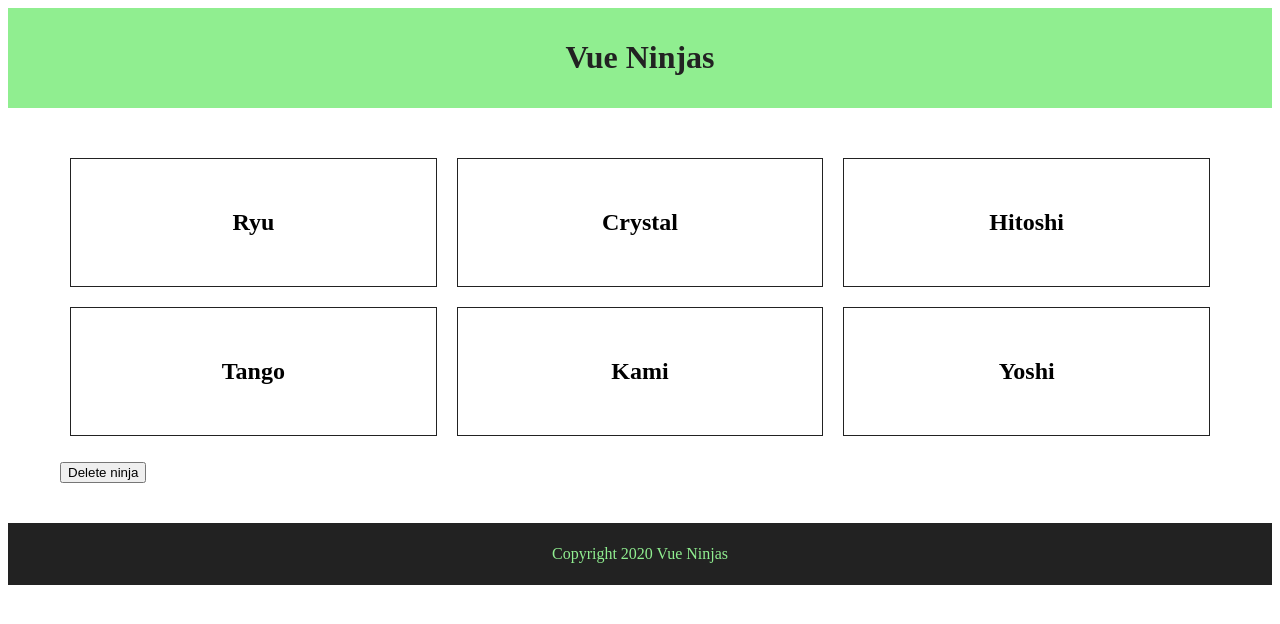
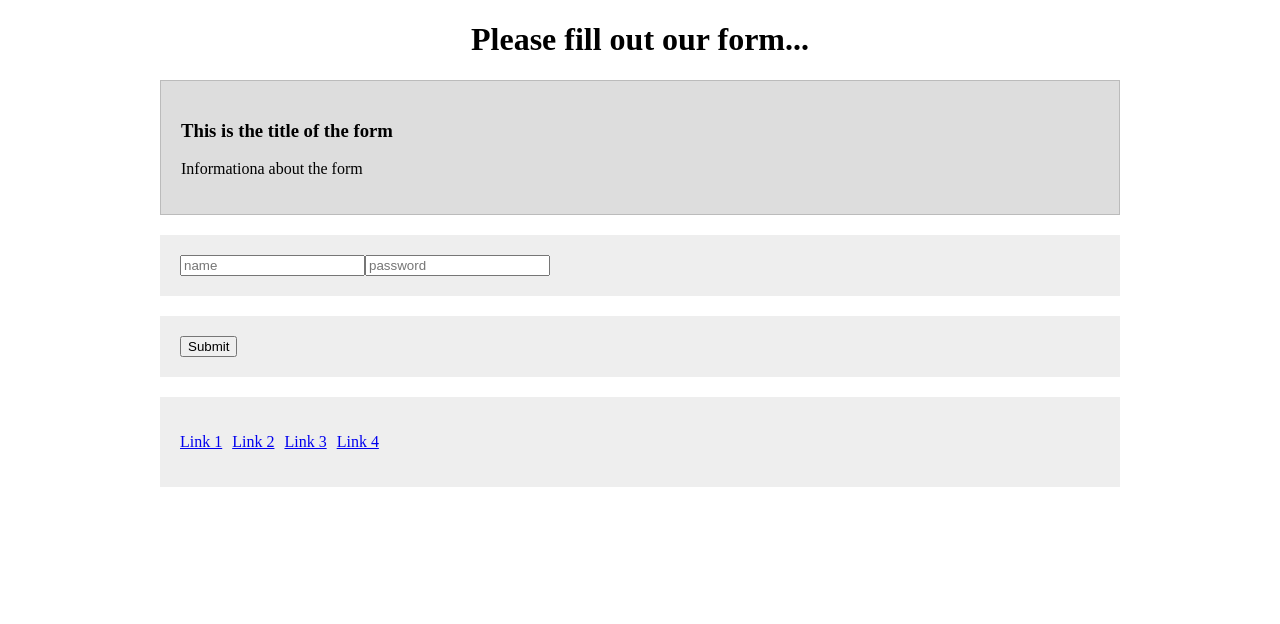
Before and after one commit to enricochionna/vuejs-playlist, a Vue app: page / in a window 1280 px wide. Shown: the top 624 px of the page. Built offline with nearby package versions, Linux system fonts and the light colour scheme.

Commit message:
lesson 27

```diff
--- a/src/App.vue
+++ b/src/App.vue
@@ -1,40 +1,36 @@
 <template>
   <div>
-    <app-header v-bind:title="title" v-on:changeTitle="updateTitle($event)"/>
-    <app-ninjas v-bind:ninjas="ninjas"/>
-    <app-footer v-bind:title="title"/>
+    <form-helper>
+      <div slot="form-header">
+        <h3>This is the title of the form</h3>
+        <p>Informationa about the form</p>
+      </div>
+      <div slot="form-fields">
+        <input type="text" placeholder="name" required/>
+        <input type="password" placeholder="password" required />
+      </div>
+      <div slot="form-controls">
+        <button v-on:click="handleSubmit">Submit</button>
+      </div>
+    </form-helper>
   </div>
 </template>
 
 <script>
-import Header from './components/Header.vue'
-import Ninjas from './components/Ninjas.vue'
-import Footer from './components/Footer.vue'
+import formHelper from './components/formHelper.vue'
 
 export default {
   components:{
-    'app-header': Header,
-    'app-ninjas': Ninjas,
-    'app-footer': Footer
+    'form-helper': formHelper
   },
   data() {
     return {
-      ninjas: [
-        {name: 'Ryu', speciality: 'Vue Components', show: false},
-        {name: 'Crystal', speciality: 'HTML Wizardry', show: false},
-        {name: 'Hitoshi', speciality: 'Click Events', show: false},
-        {name: 'Tango', speciality: 'Conditionals', show: false},
-        {name: 'Kami', speciality: 'Webpack', show: false},
-        {name: 'Yoshi', speciality: 'Data Diggin', show: false}
-      ],
-      title: "Vue Ninjas"
-
+      title: 'I am a dyanmic slot title'
     }
   },
   methods:{
-    updateTitle: function(updatedTitle){
-      this.title= updatedTitle;
-    }
+
+
   }
 }
 </script>
--- a/src/components/Footer.vue
+++ /dev/null
@@ -1,39 +0,0 @@
-<template>
-<footer>
-  <p>{{ copyright }} {{title}}</p>
-</footer>
-
-</template>
-
-<script>
-import {bus} from '../main';
-
-export default {
-  props:{
-    title:{
-      type: String
-    }
-  },
-  data() {
-    return {
-      copyright: ' Copyright 2020'
-    }
-  },
-  created(){
-    bus.$on('titleChanged', (data)=> {
-      this.title = data;
-    })
-  }
-}
-</script>
-
-<style scoped>
-footer{
-    background: #222;
-    padding: 6px;
-}
-p{
-        color: lightgreen;
-        text-align: center;
-}
-</style>
--- a/src/components/Header.vue
+++ /dev/null
@@ -1,41 +0,0 @@
-<template>
-  <header>
-    <h1 v-on:click="changeTitle">{{ title }}</h1>
-  </header>
-
-</template>
-
-<script>
-import {bus} from '../main';
-
-export default {
-  props: {
-    title: {
-      type: String
-    }
-  },
-  data() {
-    return {
-
-    }
-  },
-  methods: {
-    changeTitle: function(){
-      //this.$emit('changeTitle', 'Vue Wizards');
-      this.title = 'Vue Wizards';
-      bus.$emit('titleChanged', 'Vue Wizards');
-    }
-  }
-}
-</script>
-
-<style scoped>
-header{
-    background: lightgreen;
-    padding: 10px;
-}
-h1{
-    color: #222;
-    text-align: center;
-}
-</style>
--- a/src/components/Ninjas.vue
+++ /dev/null
@@ -1,77 +0,0 @@
-<template>
-  <div id="ninjas">
-    <ul>
-      <li v-for="ninja in ninjas" :key="ninja.name" v-on:click="ninja.show=!ninja.show">
-        <h2>{{ninja.name}}</h2>
-        <h3 v-show="ninja.show">{{ninja.speciality}}</h3>
-      </li>
-    </ul>
-    <button v-on:click="deleteNinja">Delete ninja</button>
-  </div>
-
-
-</template>
-
-<script>
-export default {
-  props:{
-    ninjas:{
-      type: Array,
-      required: true
-    }
-  },
-  data() {
-    return {
-
-    }
-  },
-  methods:{
-    deleteNinja: function(){
-      this.ninjas.pop();
-    }
-  },
-  // lifecycle hooks
-  beforeCreate(){
-    alert('beforeCreate');
-  },
-  created(){
-    alert('created');
-  },
-  beforeMount(){
-    alert('beforeMount');
-  },
-  mounted(){
-    alert('mounted');
-  },
-  beforeUpdate(){
-    alert('beforeUpdate');
-  },
-  updated(){
-    alert('updated');
-  }
-}
-</script>
-
-<style scoped>
-#ninjas{
-    width: 100%;
-    max-width: 1200px;
-    margin: 40px auto;
-    padding: 0 20px;
-    box-sizing: border-box;
-}
-ul{
-    display: flex;
-    flex-wrap: wrap;
-    list-style-type: none;
-    padding: 0;
-}
-li{
-    flex-grow: 1;
-    flex-basis: 300px;
-    text-align: center;
-    padding: 30px;
-    border: 1px solid #222;
-    margin: 10px;
-}
-</style>
--- /dev/null
+++ b/src/components/formHelper.vue
@@ -0,0 +1,61 @@
+<template>
+<div>
+  <h1>Please fill out our form...</h1>
+  <form>
+    <div id="form-header">
+      <slot name="form-header"></slot>
+    </div>
+    <div id="form-fields">
+      <slot name="form-fields"></slot>
+    </div>
+    <div id="form-controls">
+      <slot name="form-controls"></slot>
+    </div>
+    <div id="useful-links">
+      <ul>
+        <li><a href="#">Link 1</a></li>
+        <li><a href="#">Link 2</a></li>
+        <li><a href="#">Link 3</a></li>
+        <li><a href="#">Link 4</a></li>
+      </ul>
+    </div>
+  </form>
+
+</div>
+</template>
+
+<script>
+export default {
+  components:{
+
+  }
+
+}
+</script>
+
+<style scoped>
+h1{
+    text-align: center;
+}
+form{
+    width: 100%;
+    max-width: 960px;
+    margin: 0 auto;
+}
+#useful-links ul{
+    padding: 0;
+}
+#useful-links li{
+    display: inline-block;
+    margin-right: 10px;
+}
+form > div{
+    padding: 20px;
+    background: #eee;
+    margin: 20px 0;
+}
+#form-header{
+    background: #ddd;
+    border: 1px solid #bbb;
+}
+</style>
--- a/src/main.js
+++ b/src/main.js
@@ -3,8 +3,6 @@
 
 Vue.config.productionTip = false
 
-export const bus = new Vue();
-
 new Vue({
   render: h => h(App),
 }).$mount('#app')
```
